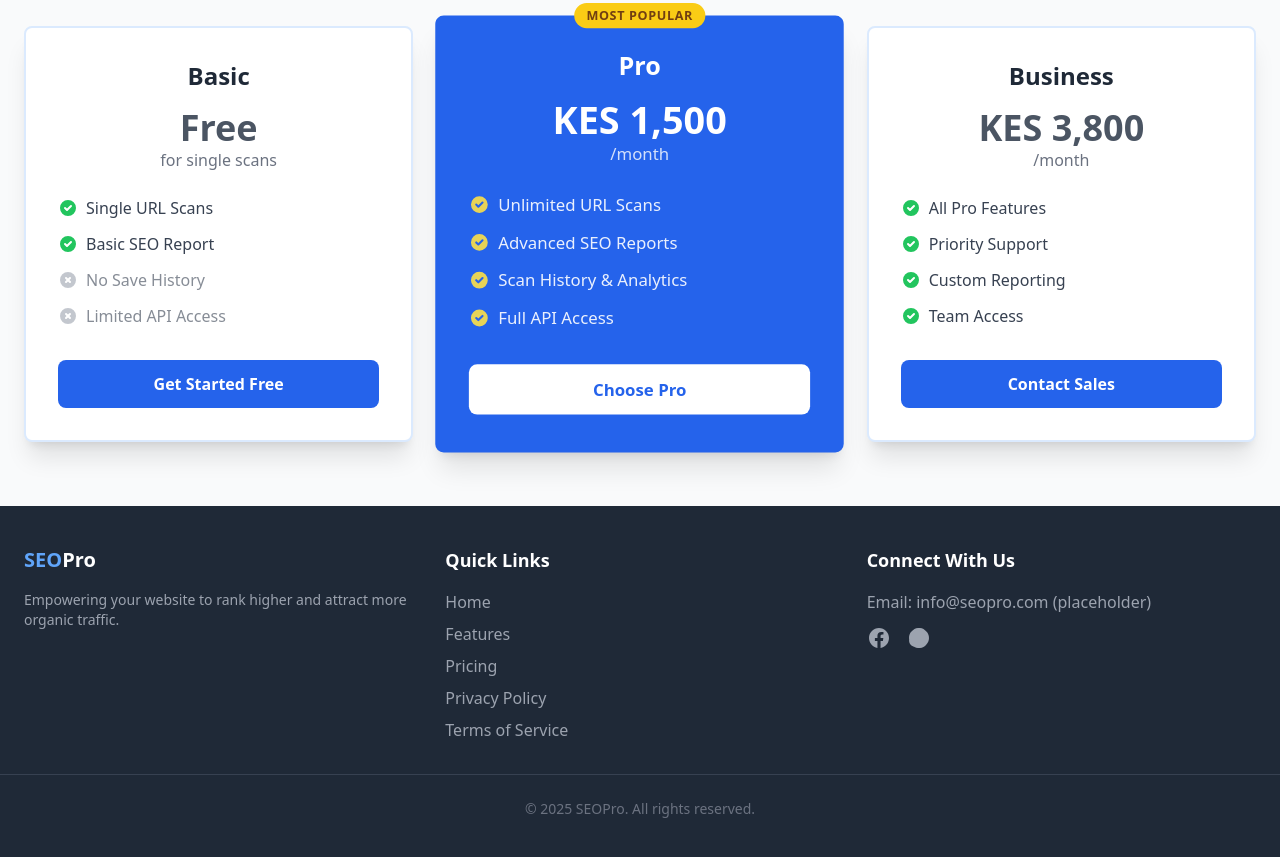
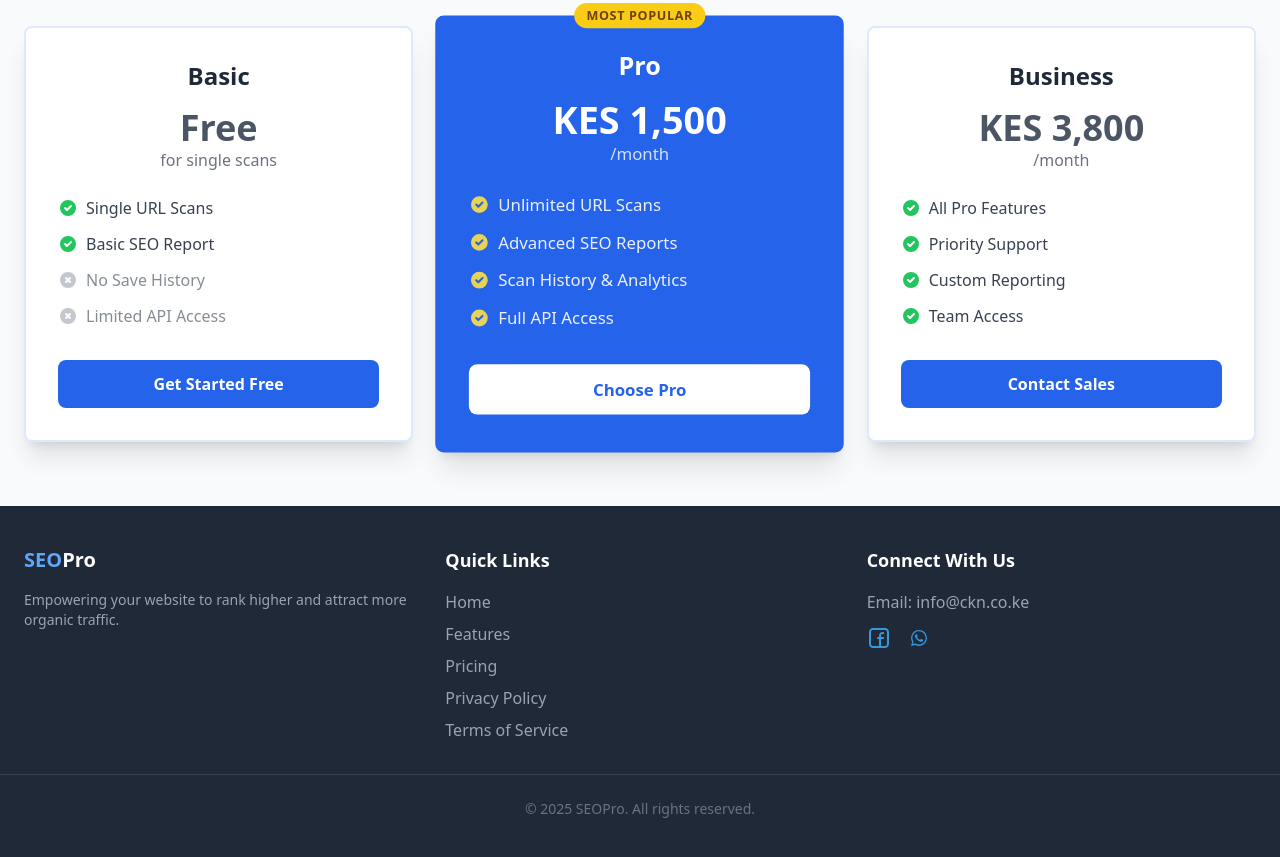
Before and after one commit to 7442charles/seo_checker, a website: page public/index.html in a window 1280 px wide. Shown: the part 1250-2107 px from the top of the page. Drawn offline with nearby package versions, Linux system fonts and the light colour scheme.

Commit message:
footer fix

```diff
--- a/public/index.html
+++ b/public/index.html
@@ -224,16 +224,26 @@
             </div>
             <div>
                 <h3 class="text-lg font-semibold mb-4">Connect With Us</h3>
-                <p class="text-gray-400">Email: info@seopro.com (placeholder)</p>
+                <p class="text-gray-400">Email: info@ckn.co.ke</p>
                 <div class="flex space-x-4 mt-3">
-                    <a href="#" class="text-gray-400 hover:text-white transition"><svg class="w-6 h-6" fill="currentColor" viewBox="0 0 24 24" aria-hidden="true"><path fill-rule="evenodd" d="M22 12c0-5.523-4.477-10-10-10S2 6.477 2 12c0 4.991 3.657 9.128 8.438 9.878v-6.987h-2.54V12h2.54V9.797c0-2.506 1.492-3.89 3.777-3.89 1.094 0 2.238.195 2.238.195v2.46h-1.26c-1.243 0-1.63.771-1.63 1.562V12h2.773l-.443 2.89h-2.33V22C18.343 21.128 22 16.991 22 12z" clip-rule="evenodd" /></svg></a>
-                    <a href="#" class="text-gray-400 hover:text-white transition"><svg class="w-6 h-6" fill="currentColor" viewBox="0 0 24 24" aria-hidden="true"><path d="M8.297 18.297c-1.42.062-2.529-.39-3.267-1.128-.737-.738-1.19-1.847-1.128-3.267.062-1.42.39-2.529 1.128-3.267.738-.737 1.847-1.19 3.267-1.128 1.42-.062 2.529.39 3.267 1.128.737.738 1.19 1.847 1.128 3.267-.062 1.42-.39 2.529-1.128 3.267-.738.737-1.847 1.19-3.267 1.128zm0 2.5c1.785 0 3.245-.63 4.415-1.8c1.17-1.17 1.8-2.63 1.8-4.415 0-1.785-.63-3.245-1.8-4.415-1.17-1.17-2.63-1.8-4.415-1.8-1.785 0-3.245.63-4.415 1.8-1.17 1.17-1.8 2.63-1.8 4.415 0 1.785.63 3.245 1.8 4.415 1.17 1.17 2.63 1.8 4.415 1.8zM17.5 7.25c.69 0 1.25-.56 1.25-1.25S18.19 4.75 17.5 4.75 16.25 5.31 16.25 6s.56 1.25 1.25 1.25zM22 12c0-2.485-.895-4.75-2.63-6.4C17.75 3.515 15.485 2 13 2H11C8.515 2 6.25 3.515 4.5 5.6C2.75 7.25 2 9.515 2 12c0 2.485.895 4.75 2.63 6.4C6.25 20.485 8.515 22 11 22h2c2.485 0 4.75-1.515 6.4-3.5C21.105 16.75 22 14.485 22 12z"></path></svg></a>
+                    <a href="#" class="text-gray-400 hover:text-white transition">
+                        <img src="Assets/images/facebook_svg.svg" class="h-6 w-6" alt="" srcset="">
+                    </a>
+                    <a href="#" class="text-gray-400 hover:text-white transition">
+                        <img src="Assets/images/whatsapp_svg.svg"  class="h-6 w-6"  alt="" srcset="">
+                    </a>
                 </div>
             </div>
         </div>
         <div class="border-t border-gray-700 mt-8 pt-6 text-center text-gray-500 text-sm">
-            &copy; 2025 SEOPro. All rights reserved.
+            &copy; <span id="current-year"></span> SEOPro. All rights reserved.
         </div>
+
+        <script>
+            // Get the current year
+            const currentYear = new Date().getFullYear();
+            document.getElementById('current-year').textContent = currentYear;
+        </script>
     </footer>
 
     <script>
```
Also changed, not shown: public/results.html (+9 -2 lines), public/Assets/images/facebook_svg.svg (added), public/Assets/images/whatsapp_svg.svg (added).
